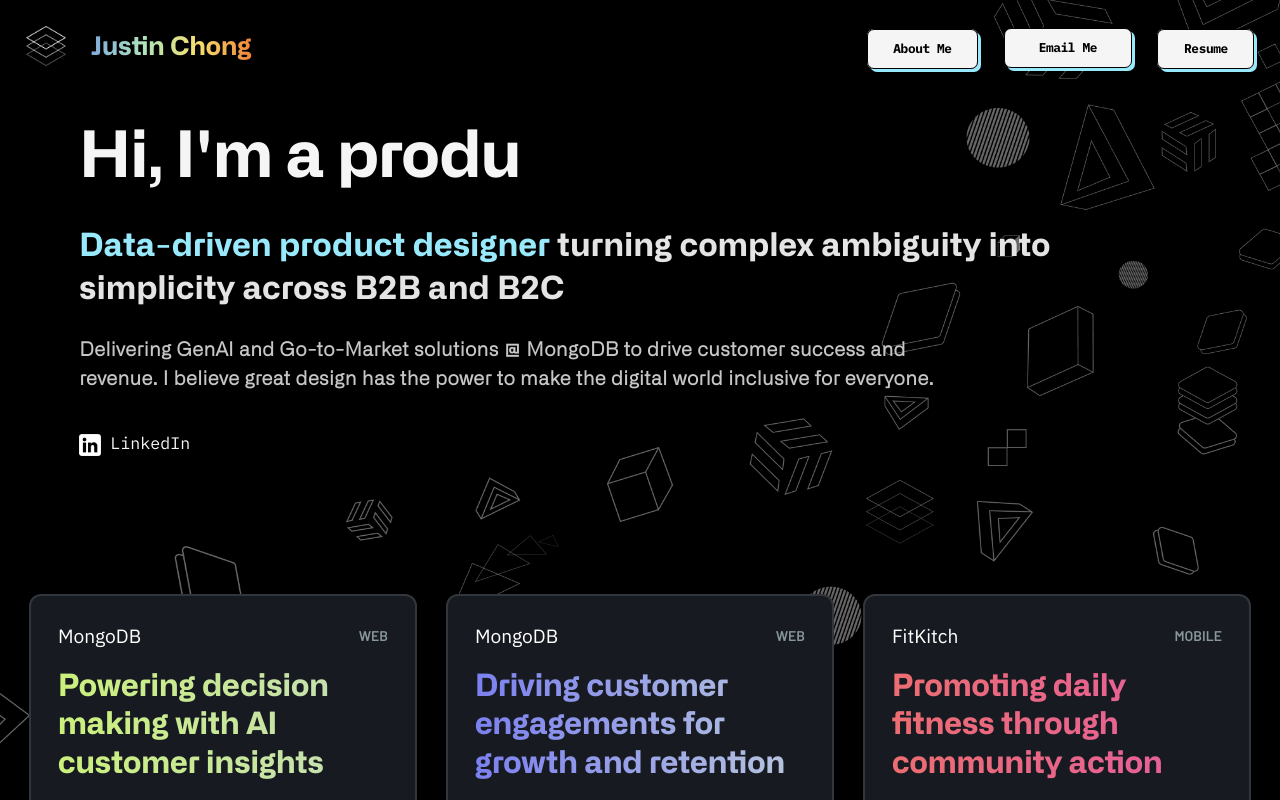
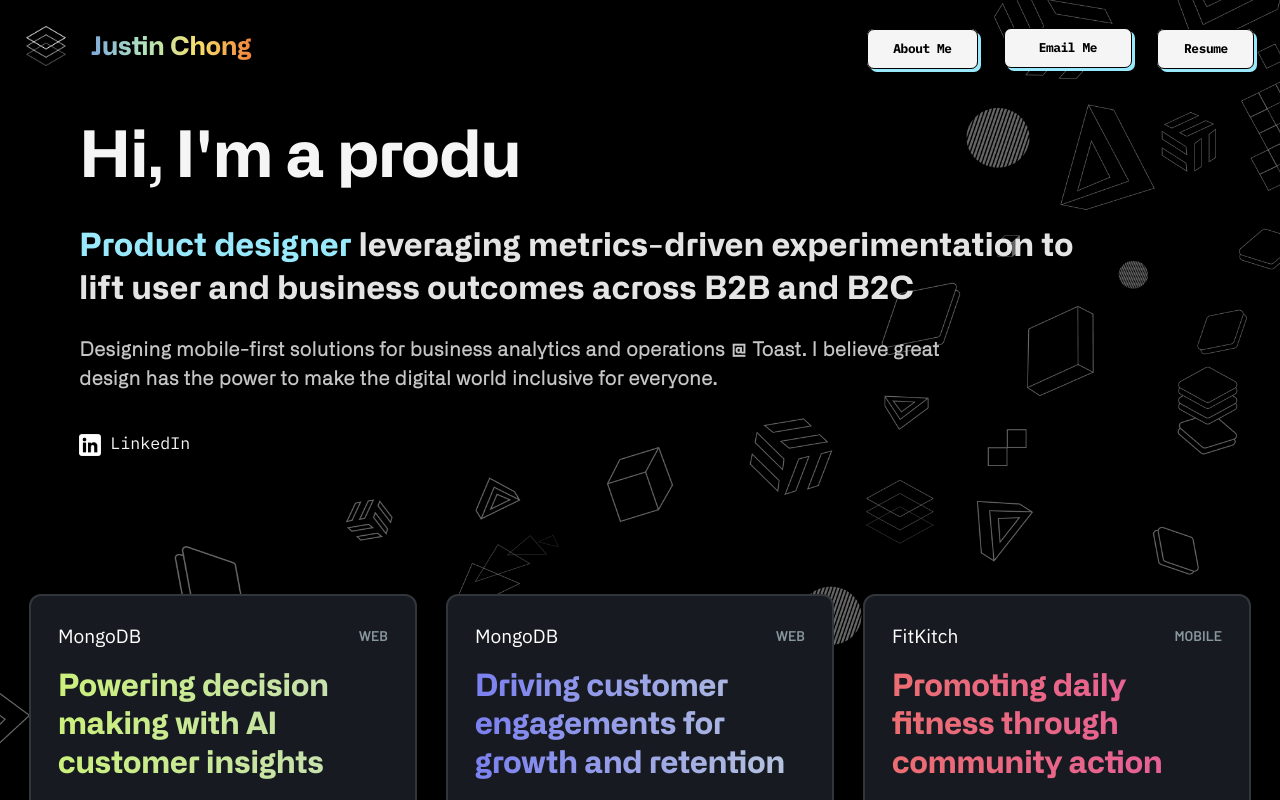
Before and after one commit to JustinChong123/personal-website, a React (Create React App) app: page / in a window 1280 px wide. Shown: the top 800 px of the page. Built offline with nearby package versions, Linux system fonts and the light colour scheme.

Commit message:
updated landing page for toast

```diff
--- a/src/App.js
+++ b/src/App.js
@@ -14,8 +14,8 @@
       <Navbar />
       <div className='Intro'>
         <Typewriter />
-        <h2><span class="blueText">Data-driven product designer</span> turning complex ambiguity into simplicity across B2B and B2C</h2>
-        <h2 id='miniDescription'>Delivering GenAI and Go-to-Market solutions @ MongoDB to drive customer success and revenue. I believe great design has the power to make the digital world inclusive for everyone.</h2>
+        <h2><span class="blueText">Product designer</span> leveraging metrics-driven experimentation to lift user and business outcomes across B2B and B2C</h2>
+        <h2 id='miniDescription'>Designing mobile-first solutions for business analytics and operations @ Toast. I believe great design has the power to make the digital world inclusive for everyone.</h2>
         <a href="https://www.linkedin.com/in/justin-r-chong/" target="_blank" rel="noopener noreferrer">
           <img id="linkedinLogo" src={linkedinLogo} alt="Linkedin Logo" width='22' height='22'/></a>
         <h3><a href="https://www.linkedin.com/in/justin-r-chong/" target="_blank" rel="noopener noreferrer">LinkedIn</a></h3>
```
